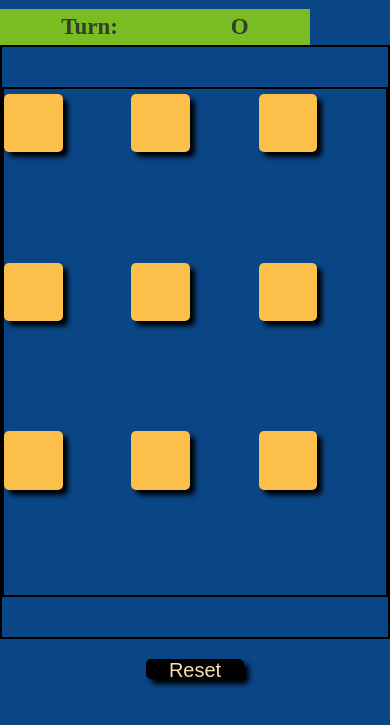
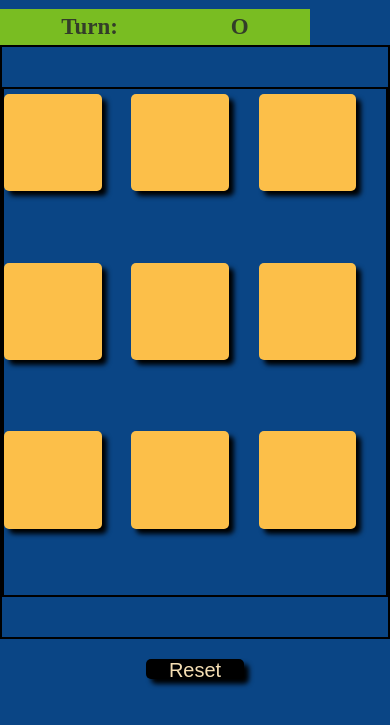
Before and after one commit to Harsh-bharwani/Learning-Js, a plain HTML site: page tic-tac-toe/index.html in a window 390 px wide. Shown: the part 55-780 px from the top of the page. Drawn offline with Linux system fonts and the light colour scheme.

Commit message:
changing the media screen

```diff
--- a/tic-tac-toe/style.css
+++ b/tic-tac-toe/style.css
@@ -87,3 +87,11 @@ main{
     color: #f2e8cf;
     width: 100%;
 }
+@media screen and (max-width: 600px){
+    button{
+        height: 25vmin;
+        width: 25vmin;
+    }
+
+
+}
```
